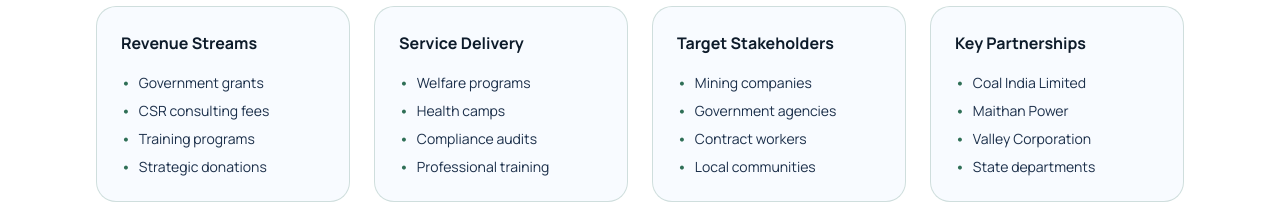
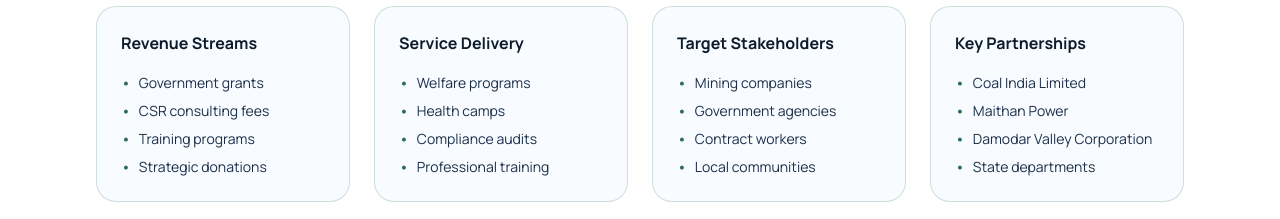
Before and after one commit to Utkarsh1506/shramik_kalyan_samiti, a Next.js app: page / in a window 1280 px wide. Shown: the part 3720-3939 px from the top of the page. Built offline with nearby package versions, Linux system fonts and the light colour scheme.

Commit message:
Update partner name to Damodar Valley Corporation

```diff
--- a/src/components/sections/CTA.tsx
+++ b/src/components/sections/CTA.tsx
@@ -53,7 +53,7 @@
           >
             <p className="text-sand/70 text-sm mb-6">Trusted by leading organizations</p>
             <div className="flex flex-wrap justify-center gap-8 md:gap-12 items-center">
-              {["Coal India Limited", "Maithan Power", "Valley Corporation", "State Govt."].map(
+              {["Coal India Limited", "Maithan Power", "Damodar Valley Corporation", "State Govt."].map(
                 (partner, idx) => (
                   <div key={idx} className="text-sand/60 font-medium text-sm">
                     {partner}
--- a/src/components/sections/Impact.tsx
+++ b/src/components/sections/Impact.tsx
@@ -49,7 +49,7 @@
   },
   {
     title: "Key Partnerships",
-    items: ["Coal India Limited", "Maithan Power", "Valley Corporation", "State departments"]
+    items: ["Coal India Limited", "Maithan Power", "Damodar Valley Corporation", "State departments"]
   }
 ];
 
```
